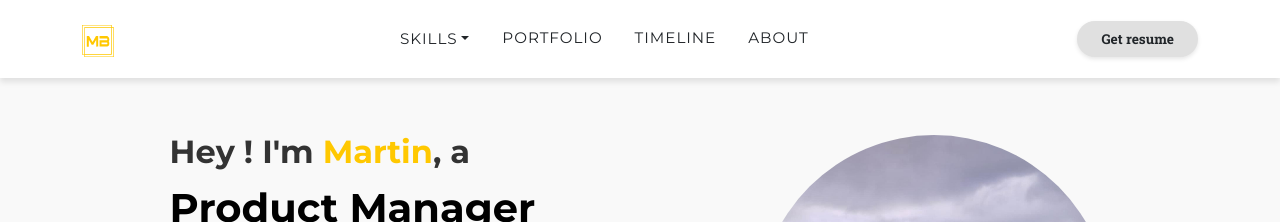
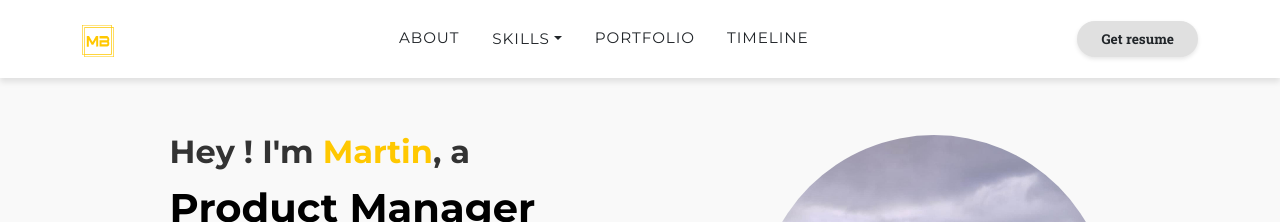
Before and after one commit to Martin-blckrt/martin-blckrt.github.io, a Jekyll site: the page built from index.html, in a window 1280 px wide. Shown: the top 222 px of the page. Built offline with Jekyll 4.4.1, drawn with Linux system fonts in a browser that asks for light colours; nearby versions of some CDN libraries; emoji names are drawn with the system emoji font.

Commit message:
little stuffs

```diff
--- a/_layouts/index.html
+++ b/_layouts/index.html
@@ -33,7 +33,8 @@
                         target="_blank" rel="noopener"
                         href="https://www.shiroo.ai">Shiroo</a>.</p>
             <div style="display: flex; align-items: center; gap: 0.5rem">
-                <a class="btn btn-primary btn-l text-uppercase" href="#contact">Contact Me</a>
+                <a class="btn btn-primary btn-l text-uppercase" target="_blank" rel="noopener"
+                   href="mailto:martinblanckaert@yahoo.fr">Contact Me</a>
                 <div class="social-icons" style="padding: 0; gap: 0.5rem; display: flex;">
                     <a target="_blank" rel="noopener"
                        href="https://www.linkedin.com/in/martinblanckaert/" aria-label="LinkedIn" class="social-icon"><i
--- a/components/navigation.html
+++ b/components/navigation.html
@@ -7,6 +7,7 @@
   </button>
   <div class="collapse navbar-collapse" id="navbarResponsive">
     <ul class="navbar-nav text-uppercase py-4 py-lg-0">
+      <li class="nav-item"><a class="nav-link" href="/">About</a></li>
       <li class="nav-item">
         <div class="dropdown">
           <a class="nav-link btn dropdown-toggle" style="text-align: unset" href="skills.html" aria-expanded="false">Skills</a>
@@ -19,7 +20,6 @@
       </li>
       <li class="nav-item"><a class="nav-link" href="portfolio.html">Portfolio</a></li>
       <li class="nav-item"><a class="nav-link" href="timeline.html">Timeline</a></li>
-      <li class="nav-item"><a class="nav-link" href="/#about">About</a></li>
     </ul>
   </div>
   <a class="btn btn-secondary btn-m" onclick="openModal()">Get resume</a>
--- a/js/scripts.js
+++ b/js/scripts.js
@@ -159,6 +159,8 @@ function highlightActiveNavLink() {
     const currentPath = window.location.href; // Get the current page path
 
     navLinks.forEach(link => {
+        console.log("current", currentPath)
+        console.log("link", link)
         // Check if the link's href matches the current path
         if (link.href.split('#')[0] === currentPath.split('#')[0] && link.href.split('#')[1] == null) {
             link.classList.add("active")
```
Also changed, not shown: assets/img/profile_2.jpeg (added).
